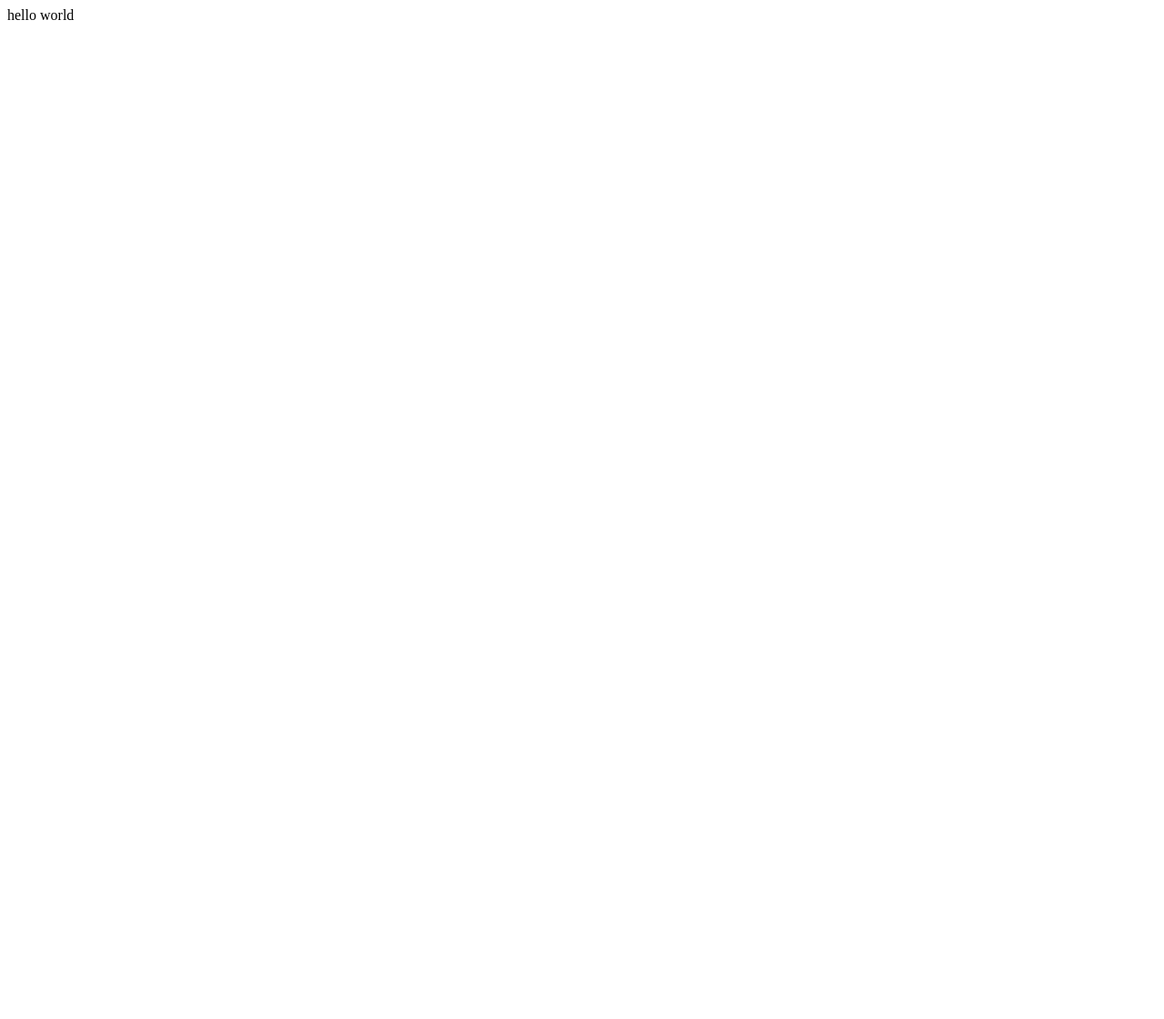
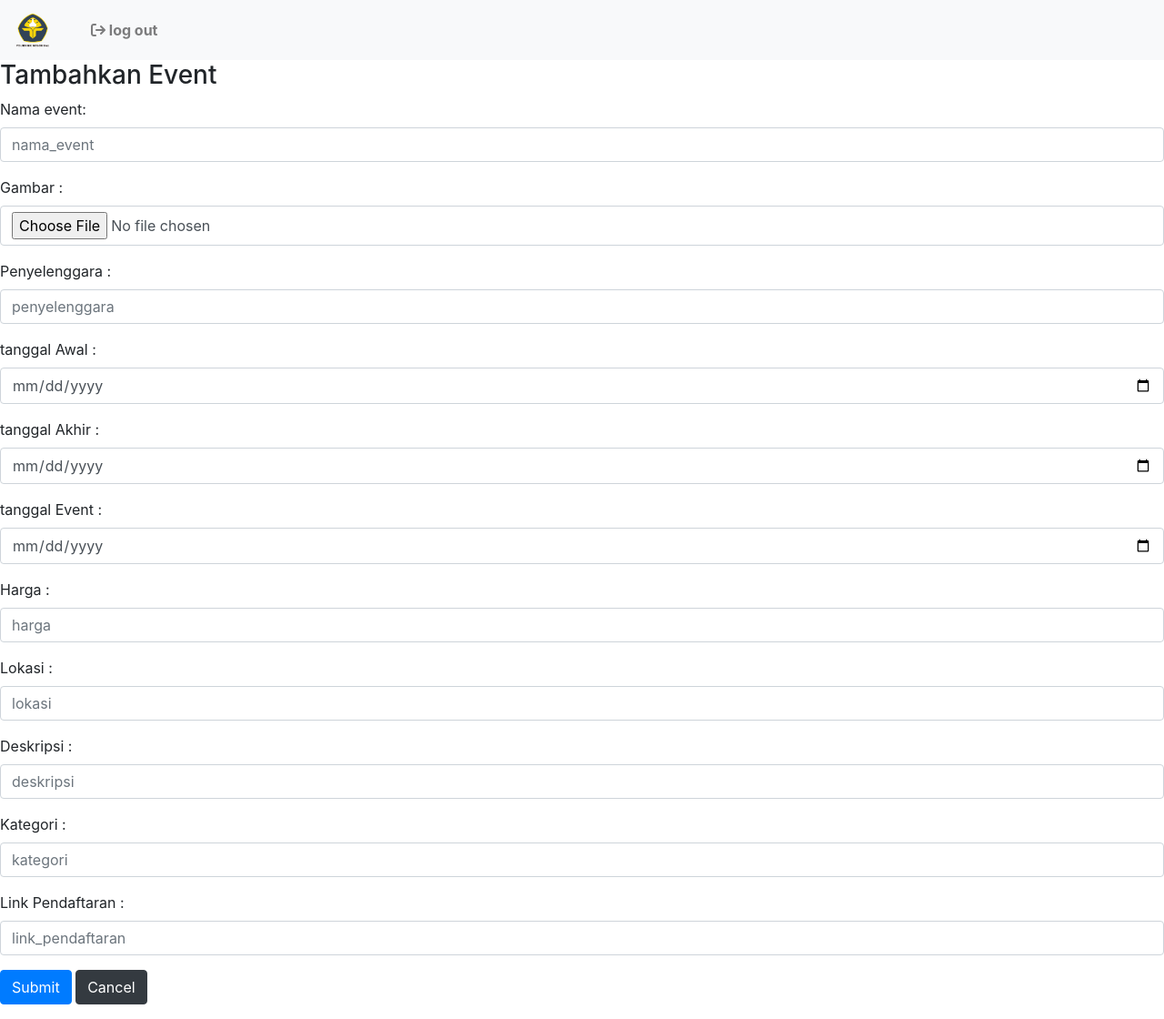
Before and after one commit to JakaAlfariza/PNBTC, a CodeIgniter app: the page made by application/views/Vadmin.php in a window 1280 px wide. Before the commit the page is almost empty. Shown: the whole page at 91% size. Before the commit the page ends 22 px from the top, so only its background shows below. Run offline with CodeIgniter, Linux system fonts and the light colour scheme; some libraries are stand-ins or nearby versions.

Commit message:
admin gorengan

```diff
--- a/application/views/Vadmin.php
+++ b/application/views/Vadmin.php
@@ -2,9 +2,79 @@
 <head>
     <meta charset="UTF-8">
     <meta name="viewport" content="width=device-width, initial-scale=1.0">
-    <title>Document</title>
+    <link rel="stylesheet" href="https://cdn.jsdelivr.net/npm/bootstrap@4.0.0/dist/css/bootstrap.min.css" integrity="sha384-Gn5384xqQ1aoWXA+058RXPxPg6fy4IWvTNh0E263XmFcJlSAwiGgFAW/dAiS6JXm" crossorigin="anonymous">
+    <link rel="stylesheet" href="https://cdnjs.cloudflare.com/ajax/libs/font-awesome/6.4.0/css/all.min.css">
+    <title>admin page</title>
+
 </head>
 <body>
-    <p>hello world</p>
+<nav class="navbar navbar-expand-lg navbar-light bg-light">
+      <a class="navbar-brand" href="#">
+        <img src="<?= base_url('images/pnb.png');?>" width="40" height="40" alt="">
+      </a>
+
+      <ul class="navbar-nav font-weight-bold">
+
+        <li class="nav-item">
+          <a class="nav-link" style="margin-left: 20px;" href="<?= base_url('chalaman/index');?>"> <i class="fa fa-sign-out"></i>
+		  log out</a>
+        </li>
+      </ul>
+    </nav>
+
+    <h3>Tambahkan Event</h3>
+    <form class="forms-sample" method="POST" enctype="multipart/form-data">
+										<div class="form-group">
+											<label for="exampleInputName1">Nama event:</label>
+											<input type="text" name="nama_event" class="form-control"  placeholder="nama_event" required>
+										</div>
+										<div class="form-group">
+											<label for="exampleInputName1">Gambar :</label>
+											<input type="file" name="gambar" class="form-control" placeholder="gambar" required>
+										</div>
+										<div class="form-group">
+                                            <label for="exampleInputName1">Penyelenggara :</label>
+											<input type="text" name="penyelenggara" class="form-control"  placeholder="penyelenggara" required>
+										</div>
+										<div class="form-group">
+                                        <label for="exampleInputName1">tanggal Awal :</label>
+											<input type="date" name="tgl_awal" class="form-control"  placeholder="tgl_awal" required>
+										</div>
+                                        <div class="form-group">
+                                        <label for="exampleInputName1">tanggal Akhir :</label>
+											<input type="date" name="tgl_akhir" class="form-control"  placeholder="tgl_akhir" required>
+										</div>
+                                        <div class="form-group">
+                                        <label for="exampleInputName1">tanggal Event :</label>
+											<input type="date" name="tgl_event" class="form-control"  placeholder="tgl_event" required>
+										</div>
+                                        <div class="form-group">
+                                        <label for="exampleInputName1">Harga :</label>
+											<input type="text" name="harga" class="form-control"  placeholder="harga" required>
+										</div>
+                                        <div class="form-group">
+                                        <label for="exampleInputName1">Lokasi :</label>
+											<input type="text" name="lokasi" class="form-control"  placeholder="lokasi" required>
+										</div>
+                                        <div class="form-group">
+                                        <label for="exampleInputName1">Deskripsi :</label>
+											<input type="text" name="deskripsi" class="form-control"  placeholder="deskripsi" required>
+										</div>
+                                        <div class="form-group">
+                                        <label for="exampleInputName1">Kategori :</label>
+											<input type="text" name="kategori" class="form-control"  placeholder="kategori" required>
+										</div>
+                                        <div class="form-group">
+                                        <label for="exampleInputName1">Link Pendaftaran :</label>
+											<input type="text" name="link_pendaftaran" class="form-control"  placeholder="link_pendaftaran" required>
+										</div>
+									<button type="submit" name="submit" class="btn btn-primary me-2">Submit</button>
+									<button type="reset" class="btn btn-dark">Cancel</button>
+								</form>
+
+    <!-- Bootstrap JS and dependencies -->
+    <script src="https://code.jquery.com/jquery-3.2.1.slim.min.js" integrity="sha384-KJ3o2DKtIkvYIK3UENzmM7KCkRr/rE9/Qpg6aAZGJwFDMVNA/GpGFF93hXpG5KkN" crossorigin="anonymous"></script>
+    <script src="https://cdn.jsdelivr.net/npm/popper.js@1.12.9/dist/umd/popper.min.js" integrity="sha384-ApNbgh9B+Y1QKtv3Rn7W3mgPxhU9K/ScQsAP7hUibX39j7fakFPskvXusvfa0b4Q" crossorigin="anonymous"></script>
+    <script src="https://cdn.jsdelivr.net/npm/bootstrap@4.0.0/dist/js/bootstrap.min.js" integrity="sha384-JZR6Spejh4U02d8jOt6vLEHfe/JQGiRRSQQxSfFWpi1MquVdAyjUar5+76PVCmYl" crossorigin="anonymous"></script>
 </body>
 </html>
```
